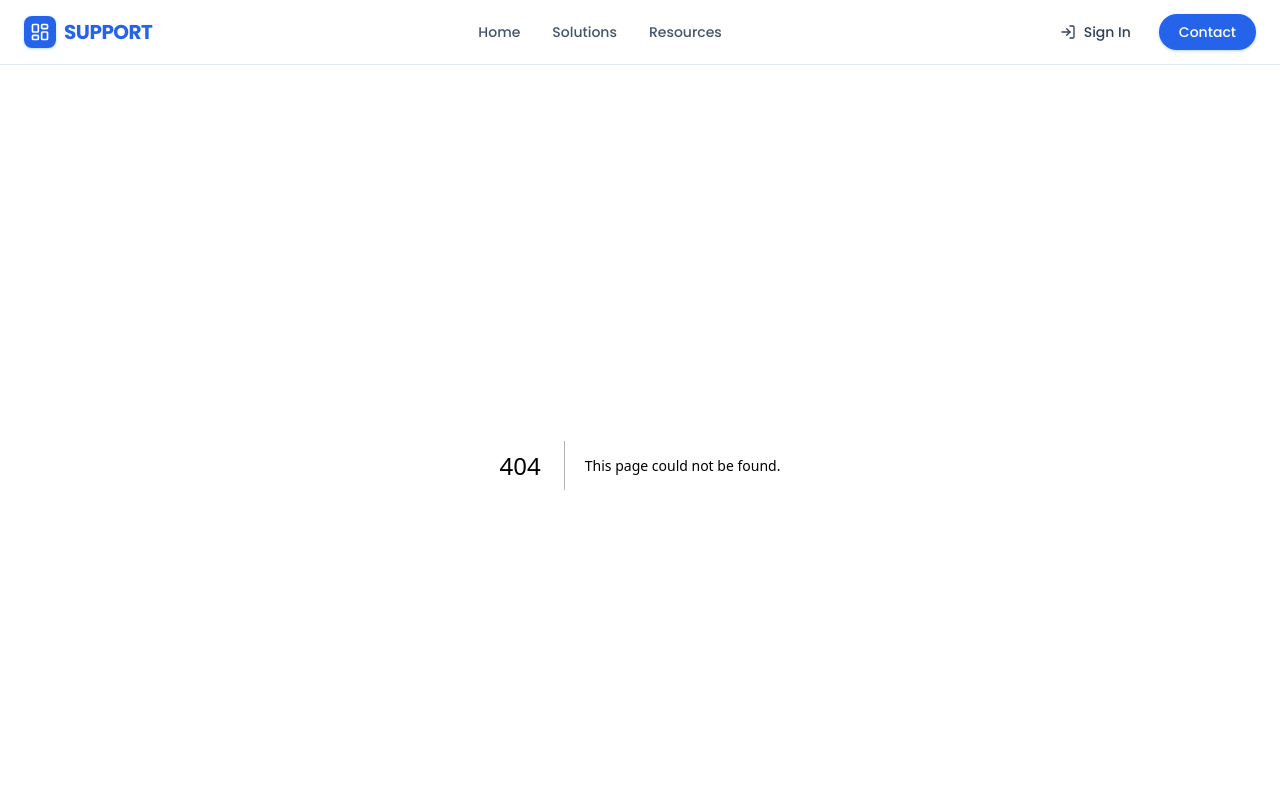
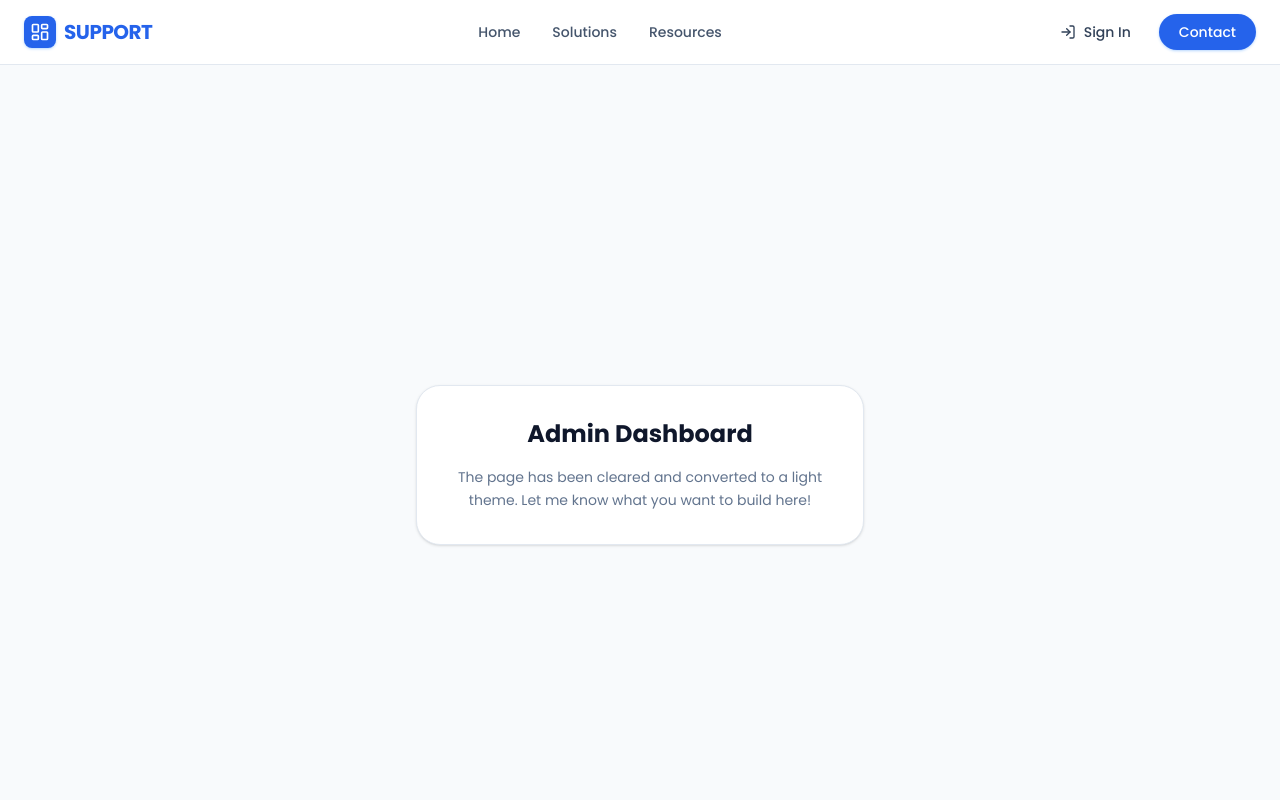
Before and after one commit to pawancreativebuffer/Support, a Next.js app: page /admin in a window 1280 px wide. Before the commit this address had no page. Shown: the top 800 px of the page. Built offline with nearby package versions, Linux system fonts and the light colour scheme.

Commit message:
add admin

```diff
--- /dev/null
+++ b/src/app/admin/page.tsx
@@ -0,0 +1,16 @@
+"use client";
+
+import React from 'react';
+
+export default function AdminPage() {
+  return (
+    <div className="min-h-screen bg-slate-50 flex flex-col items-center justify-center text-slate-800 p-6">
+      <div className="max-w-md w-full bg-white border border-slate-200 rounded-3xl p-8 text-center space-y-4 shadow-sm">
+        <h1 className="text-2xl font-bold text-slate-900">Admin Dashboard</h1>
+        <p className="text-sm text-slate-500 leading-relaxed">
+          The page has been cleared and converted to a light theme. Let me know what you want to build here!
+        </p>
+      </div>
+    </div>
+  );
+}
--- a/src/app/dashboard/page.tsx
+++ b/src/app/dashboard/page.tsx
@@ -64,7 +64,6 @@ export default function DashboardPage() {
   const [selectedChat, setSelectedChat] = useState<ChatItem | null>(null);
   const [selectedVoiceLog, setSelectedVoiceLog] = useState<VoiceLogItem | null>(null);
   const [ticketReplyText, setTicketReplyText] = useState('');
-  const [isAdminPreview, setIsAdminPreview] = useState(false);
 
   const loadStoredData = () => {
     try {
@@ -94,6 +93,10 @@ export default function DashboardPage() {
       if (storedUser) {
         try {
           const parsed = JSON.parse(storedUser);
+          if (parsed.role === 'Admin') {
+            window.location.href = '/admin';
+            return;
+          }
           setUser(parsed);
         } catch {
           window.location.href = '/login';
@@ -107,10 +110,6 @@ export default function DashboardPage() {
     setTimeout(() => {
       checkUser();
       loadStoredData();
-      const params = new URLSearchParams(window.location.search);
-      if (params.get('admin') === 'true') {
-        setIsAdminPreview(true);
-      }
     }, 0);
   }, []);
 
@@ -242,11 +241,6 @@ export default function DashboardPage() {
                 <span className="bg-primary-500/20 text-primary-300 border border-primary-500/30 text-xs font-extrabold px-3 py-1 rounded-full uppercase tracking-wider">
                   {user.role} Workspace
                 </span>
-                {isAdminPreview && (
-                  <span className="bg-amber-500/20 text-amber-300 border border-amber-500/30 text-xs font-extrabold px-3 py-1 rounded-full uppercase tracking-wider flex items-center gap-1">
-                    <AlertTriangle className="w-3 h-3" /> Admin Redirect Active
-                  </span>
-                )}
               </div>
               <h1 className="text-3xl md:text-5xl font-bold tracking-tight leading-none">
                 Welcome back, {user.name}
@@ -266,19 +260,6 @@ export default function DashboardPage() {
       </div>
 
       <div className="max-w-7xl mx-auto px-6 space-y-10">
-        {/* Admin Warning Section */}
-        {isAdminPreview && (
-          <div className="bg-amber-50 border border-amber-200 rounded-3xl p-6 flex gap-4 items-start shadow-sm">
-            <AlertTriangle className="w-6 h-6 text-amber-600 flex-shrink-0 mt-0.5" />
-            <div className="space-y-1">
-              <h4 className="font-bold text-amber-900 text-sm md:text-base">Customer View Dashboard Active (Admin Mode)</h4>
-              <p className="text-xs md:text-sm text-amber-700 leading-relaxed font-medium">
-                You are currently viewing the customer workspace. Under your request, the customer workspace is prioritized first. The admin console for ticket assignment, bulk routing logs, and SLAs will be added in the next phase.
-              </p>
-            </div>
-          </div>
-        )}
-
         {/* Dashboard KPI cards */}
         <div className="grid grid-cols-1 sm:grid-cols-2 lg:grid-cols-4 gap-6">
           <div className="bg-white border border-slate-200 shadow-sm rounded-3xl p-6 flex items-center gap-4">
--- a/src/app/login/page.tsx
+++ b/src/app/login/page.tsx
@@ -152,7 +152,7 @@ export default function LoginPage() {
         if (role === 'customer') {
           window.location.href = '/dashboard';
         } else {
-          window.location.href = '/dashboard?admin=true';
+          window.location.href = '/admin';
         }
       } catch {
         setError('Storage security policy blocked session initiation.');
--- a/src/components/Header.tsx
+++ b/src/components/Header.tsx
@@ -55,7 +55,7 @@ export function Header() {
           <Link href="/#solutions" className="hover:text-primary-600 transition-colors cursor-pointer">Solutions</Link>
           <Link href="/article/request-a-payment" className="hover:text-primary-600 transition-colors cursor-pointer">Resources</Link>
           {user && (
-            <Link href="/dashboard" className="text-primary-600 hover:text-primary-700 transition-colors cursor-pointer font-bold">My Dashboard</Link>
+            <Link href={user.role === 'Admin' ? "/admin" : "/dashboard"} className="text-primary-600 hover:text-primary-700 transition-colors cursor-pointer font-bold">My Dashboard</Link>
           )}
         </nav>
 
@@ -63,7 +63,7 @@ export function Header() {
         <div className="flex items-center gap-4">
           {user ? (
             <div className="hidden md:flex items-center gap-4">
-              <Link href="/dashboard" className="flex items-center gap-2 text-sm font-semibold text-slate-700 hover:text-primary-600 transition-colors cursor-pointer">
+              <Link href={user.role === 'Admin' ? "/admin" : "/dashboard"} className="flex items-center gap-2 text-sm font-semibold text-slate-700 hover:text-primary-600 transition-colors cursor-pointer">
                 <div className="w-8 h-8 rounded-full bg-primary-50 border border-primary-200 text-primary-600 flex items-center justify-center font-bold uppercase">
                   {user.name ? user.name[0] : 'U'}
                 </div>
@@ -123,7 +123,7 @@ export function Header() {
             </Link>
             {user && (
               <Link
-                href="/dashboard"
+                href={user.role === 'Admin' ? "/admin" : "/dashboard"}
                 onClick={() => setIsOpen(false)}
                 className="text-primary-600 hover:text-primary-700 py-1.5 transition-colors cursor-pointer font-bold"
               >
```
